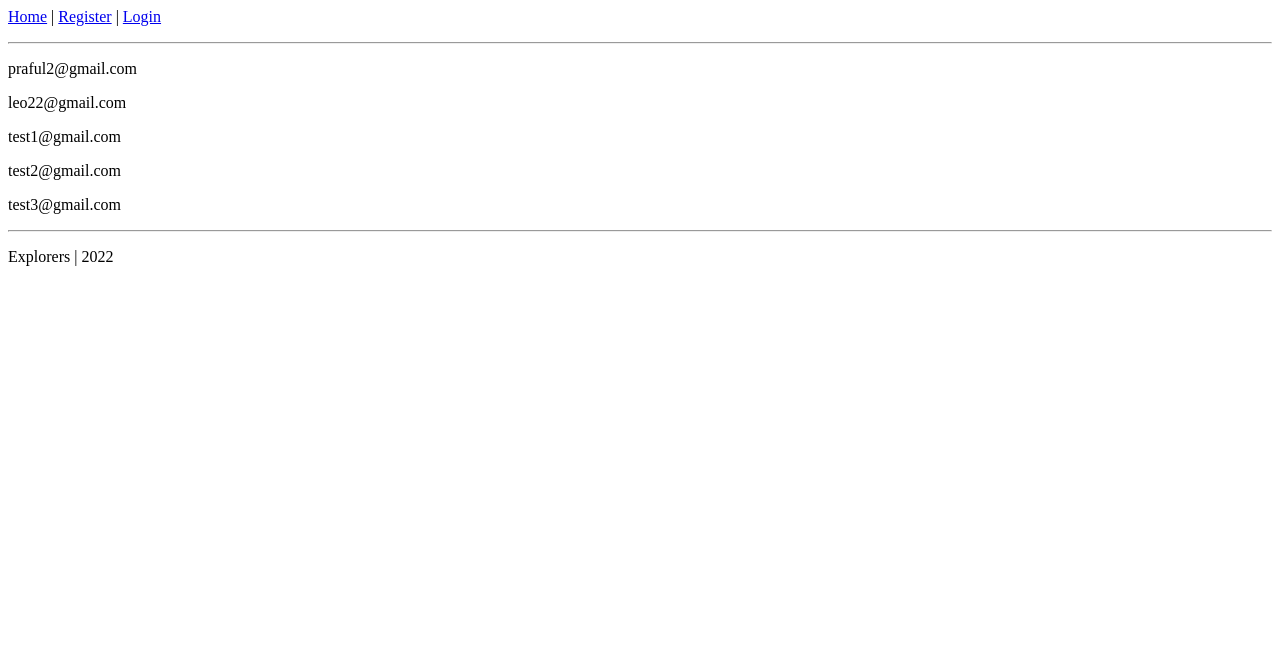
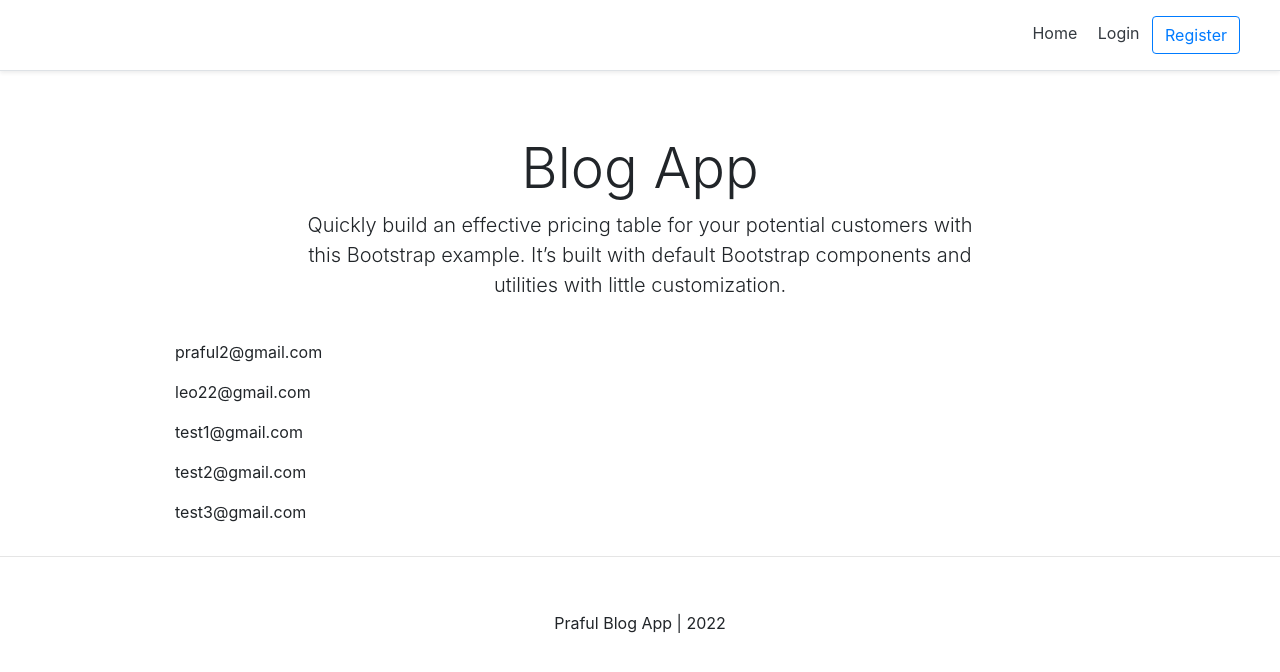
Before and after one commit to Praful-a/BlogApp, a Django app: page / in a window 1280 px wide. Shown: the top 672 px of the page. Run offline with Django 4.2, Linux system fonts and the light colour scheme; data comes from the database, SQL or seed files in the repository; both versions use the stored data as it was after the commit.

Commit message:
designing with bootstrap.

```diff
--- a/src/personal/templates/personal/home.html
+++ b/src/personal/templates/personal/home.html
@@ -2,8 +2,20 @@
 
 {% block content %}
 
-{% for account in accounts %}
-<p>{{ account }}</p>
-{% endfor %}
+<div class="pricing-header px-3 py-3 pt-md-5 pb-md-4 mx-auto text-center">
+    <h1 class="display-4">Blog App</h1>
+    <p class="lead">Quickly build an effective pricing table for your potential customers with this Bootstrap example.
+        It’s built with default Bootstrap components and utilities with little customization.</p>
+</div>
+
+<div class="container">
+    <div class="d-flex flex-column">
+        {% for account in accounts %}
+        <p>{{ account }}</p>
+        {% endfor %}
+
+    </div>
+</div>
+
 
 {% endblock content %}
--- a/src/templates/base.html
+++ b/src/templates/base.html
@@ -6,29 +6,27 @@
     <meta name="viewport" content="width=device-width, initial-scale=1.0">
     <title>This is Title.</title>
 
-    {% if request.user.is_authenticated %}
-    <p><a href="{% url 'home' %}">Home</a> |
-        <a href="{% url 'account' %}">Account</a> |
-        <a href="{% url 'logout' %}">Logout</a>
-    </p>
-    <p>Hello, {{ request.user.username }}</p>
-    {% else %}
-    <p><a href="{% url 'home' %}">Home</a> |
-        <a href="{% url 'register' %}">Register</a> |
-        <a href="{% url 'login' %}">Login</a>
-    </p>
-    {% endif %}
-    <hr>
+    {% include 'snippets/header.html' %}
 
 </head>
 
 <body>
-    {% block content %}
-    {% endblock content %}
+
+    <!-- body -->
+    <style type="text/css">
+        .main {
+            min-height: 100vh;
+            height: 100%;
+        }
+    </style>
+    <div>
+        {% block content %}
+
+        {% endblock content %}
+    </div>
+    <!-- end body -->
+    {% include 'snippets/footer.html' %}
+
 </body>
-<footer>
-    <hr>
-    <p>Explorers | 2022</p>
-</footer>
 
 </html>
--- /dev/null
+++ b/src/templates/snippets/footer.html
@@ -0,0 +1,22 @@
+<style type="text/css">
+    .footer {
+        min-height: 100px;
+    }
+</style>
+
+<!-- footer -->
+<hr>
+<div class="d-flex flex-row align-items-center footer">
+    <p class="m-auto">Praful Blog App | 2022</p>
+</div>
+<!-- end footer -->
+
+<script src="https://cdn.jsdelivr.net/npm/jquery@3.5.1/dist/jquery.slim.min.js"
+    integrity="sha384-DfXdz2htPH0lsSSs5nCTpuj/zy4C+OGpamoFVy38MVBnE+IbbVYUew+OrCXaRkfj"
+    crossorigin="anonymous"></script>
+<script src="https://cdn.jsdelivr.net/npm/popper.js@1.16.1/dist/umd/popper.min.js"
+    integrity="sha384-9/reFTGAW83EW2RDu2S0VKaIzap3H66lZH81PoYlFhbGU+6BZp6G7niu735Sk7lN"
+    crossorigin="anonymous"></script>
+<script src="https://cdn.jsdelivr.net/npm/bootstrap@4.6.1/dist/js/bootstrap.min.js"
+    integrity="sha384-VHvPCCyXqtD5DqJeNxl2dtTyhF78xXNXdkwX1CZeRusQfRKp+tA7hAShOK/B/fQ2"
+    crossorigin="anonymous"></script>
--- /dev/null
+++ b/src/templates/snippets/header.html
@@ -0,0 +1,43 @@
+<link rel="stylesheet" href="https://cdn.jsdelivr.net/npm/bootstrap@4.6.1/dist/css/bootstrap.min.css"
+    integrity="sha384-zCbKRCUGaJDkqS1kPbPd7TveP5iyJE0EjAuZQTgFLD2ylzuqKfdKlfG/eSrtxUkn" crossorigin="anonymous">
+
+<style type="text/css">
+    @media (min-width: 768px) {
+        html {
+            font-size: 16px;
+        }
+    }
+
+    .container {
+        max-width: 960px;
+    }
+
+    .pricing-header {
+        max-width: 700px;
+    }
+
+    .card-deck .card {
+        min-width: 220px;
+    }
+</style>
+
+<!-- header -->
+<div class="d-flex flex-column flex-md-row align-items-center p-3 px-md-4 mb-3 bg-white border-bottom shadow-sm">
+    <h5 class="my-0 mr-md-auto font-weight-normal">
+        {% if request.user.is_authenticated %}
+        Hello, {{ request.user.username }}
+        {% endif %}
+    </h5>
+    <nav class="my-2 my-md-0 mr-md-3">
+        {% if request.user.is_authenticated %}
+        <a class="p-2 text-dark" href="{% url 'home' %}">Home</a>
+        <a class="p-2 text-dark" href="{% url 'account' %}">Account</a>
+        <a class="p-2 text-dark" href="{% url 'logout' %}">Logout</a>
+        {% else %}
+        <a class="p-2 text-dark" href="{% url 'home' %}">Home</a>
+        <a class="p-2 text-dark" href="{% url 'login' %}">Login</a>
+        <a class="btn btn-outline-primary" href="{% url 'register' %}">Register</a>
+        {% endif %}
+    </nav>
+</div>
+<!-- end header -->
```
Also changed, not shown: src/db.sqlite3.
